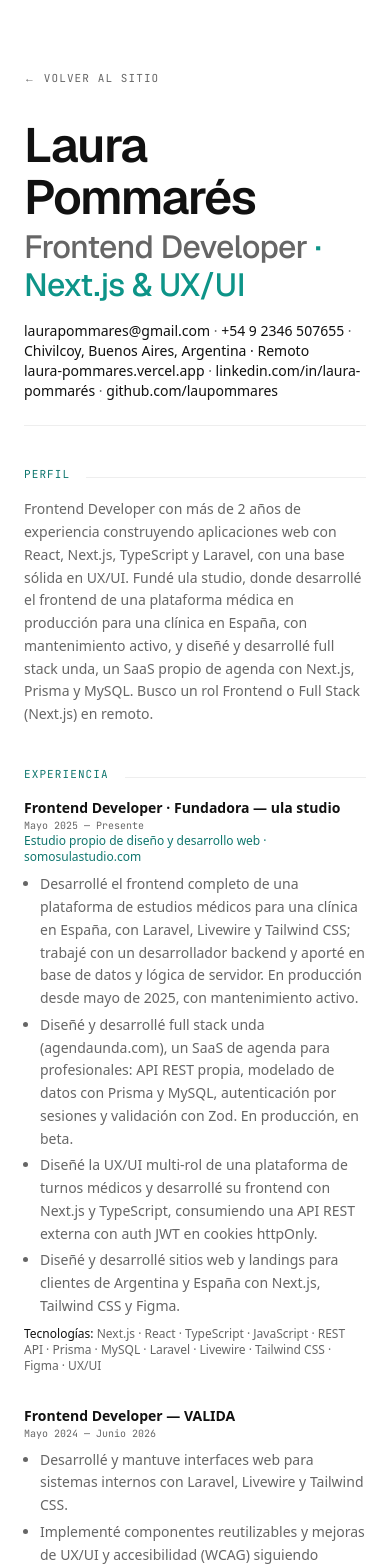
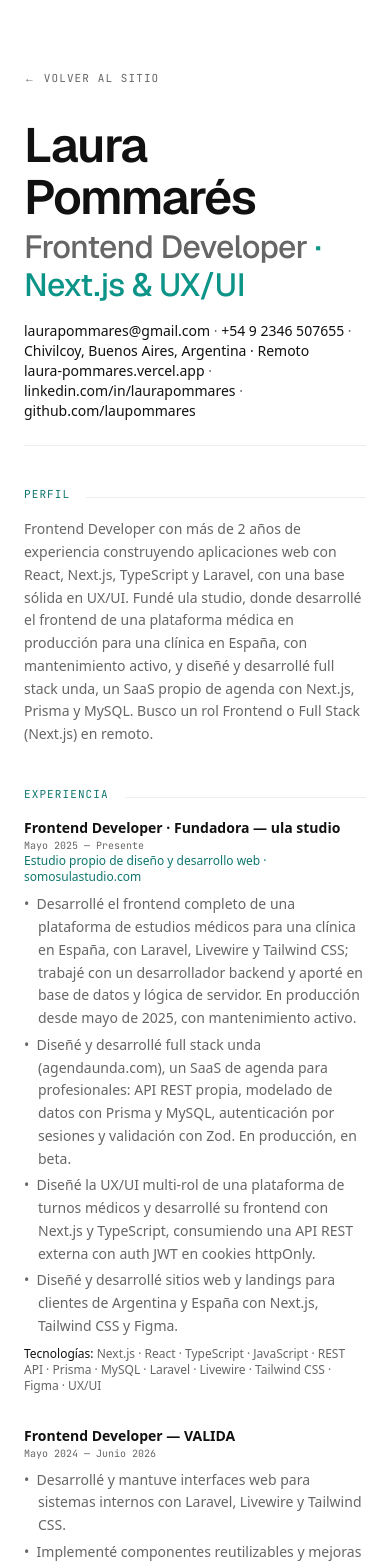
Before and after one commit to laupommares/laura-pommares, a Next.js app: page /cv in a window 390 px wide. Shown: the top 1567 px of the page. Built offline with nearby package versions, Linux system fonts and the light colour scheme; no server answers.

Commit message:
fix: custom LinkedIn URL, text bullets and studio link in CV, education and languages tweaks

```diff
--- a/messages/en.json
+++ b/messages/en.json
@@ -46,7 +46,8 @@
           "Designed the multi-role UX/UI of a medical appointment platform and built its frontend with Next.js and TypeScript, consuming an external REST API with JWT auth in httpOnly cookies.",
           "Designed and built websites and landing pages for clients in Argentina and Spain with Next.js, Tailwind CSS and Figma."
         ],
-        "skills": ["Next.js", "React", "TypeScript", "JavaScript", "REST API", "Prisma", "MySQL", "Laravel", "Livewire", "Tailwind CSS", "Figma", "UX/UI"]
+        "skills": ["Next.js", "React", "TypeScript", "JavaScript", "REST API", "Prisma", "MySQL", "Laravel", "Livewire", "Tailwind CSS", "Figma", "UX/UI"],
+        "contextUrl": "https://somosulastudio.com"
       },
       {
         "title": "Frontend Developer",
@@ -83,7 +84,6 @@
       {
         "institution": "National University of Quilmes",
         "degree": "Bachelor's Degree in International Trade",
-        "period": "March 2007 — December 2014",
         "status": "completed"
       }
     ]
@@ -149,7 +149,7 @@
       { "label": "WhatsApp", "value": "+54 9 2346 507655", "href": "https://wa.me/5492346507655" },
       { "label": "Location", "value": "Chivilcoy, Buenos Aires, Argentina · Remote" },
       { "label": "Portfolio", "value": "laura-pommares.vercel.app", "href": "https://laura-pommares.vercel.app/" },
-      { "label": "LinkedIn", "value": "linkedin.com/in/laura-pommarés", "href": "https://www.linkedin.com/in/laura-pommar%C3%A9s-40959127b/" },
+      { "label": "LinkedIn", "value": "linkedin.com/in/laurapommares", "href": "https://www.linkedin.com/in/laurapommares" },
       { "label": "GitHub", "value": "github.com/laupommares", "href": "https://github.com/laupommares" }
     ],
     "sections": {
@@ -166,7 +166,7 @@
     "languages": [
       { "name": "Spanish", "level": "Native" },
       { "name": "Portuguese", "level": "Advanced" },
-      { "name": "English", "level": "B1" }
+      { "name": "English", "level": "B1 (fluent technical reading)" }
     ],
     "printButton": "Print / Save as PDF"
   }
--- a/messages/es.json
+++ b/messages/es.json
@@ -46,7 +46,8 @@
           "Diseñé la UX/UI multi-rol de una plataforma de turnos médicos y desarrollé su frontend con Next.js y TypeScript, consumiendo una API REST externa con auth JWT en cookies httpOnly.",
           "Diseñé y desarrollé sitios web y landings para clientes de Argentina y España con Next.js, Tailwind CSS y Figma."
         ],
-        "skills": ["Next.js", "React", "TypeScript", "JavaScript", "REST API", "Prisma", "MySQL", "Laravel", "Livewire", "Tailwind CSS", "Figma", "UX/UI"]
+        "skills": ["Next.js", "React", "TypeScript", "JavaScript", "REST API", "Prisma", "MySQL", "Laravel", "Livewire", "Tailwind CSS", "Figma", "UX/UI"],
+        "contextUrl": "https://somosulastudio.com"
       },
       {
         "title": "Frontend Developer",
@@ -83,7 +84,6 @@
       {
         "institution": "Universidad Nacional de Quilmes",
         "degree": "Licenciatura en Comercio Internacional",
-        "period": "Marzo 2007 — Diciembre 2014",
         "status": "completed"
       }
     ]
@@ -151,7 +151,7 @@
       { "label": "WhatsApp", "value": "+54 9 2346 507655", "href": "https://wa.me/5492346507655" },
       { "label": "Ubicación", "value": "Chivilcoy, Buenos Aires, Argentina · Remoto" },
       { "label": "Portfolio", "value": "laura-pommares.vercel.app", "href": "https://laura-pommares.vercel.app/" },
-      { "label": "LinkedIn", "value": "linkedin.com/in/laura-pommarés", "href": "https://www.linkedin.com/in/laura-pommar%C3%A9s-40959127b/" },
+      { "label": "LinkedIn", "value": "linkedin.com/in/laurapommares", "href": "https://www.linkedin.com/in/laurapommares" },
       { "label": "GitHub", "value": "github.com/laupommares", "href": "https://github.com/laupommares" }
     ],
     "sections": {
@@ -168,7 +168,7 @@
     "languages": [
       { "name": "Español", "level": "Nativo" },
       { "name": "Portugués", "level": "Avanzado" },
-      { "name": "Inglés", "level": "B1" }
+      { "name": "Inglés", "level": "B1 (lectura técnica fluida)" }
     ],
     "printButton": "Imprimir / Guardar como PDF"
   }
--- a/src/app/cv/page.tsx
+++ b/src/app/cv/page.tsx
@@ -5,6 +5,7 @@ import { getProjects } from "@/data/projects";
 import type { Locale } from "@/i18n/config";
 import "./print.css";
 import PrintButton from "./PrintButton";
+import LinkedText from "@/components/LinkedText";
 
 // ATS-friendly CV: one column, plain text (no key info inside icons or chips),
 // standard section titles, clickable links. Print styles keep it to 2 A4 pages.
@@ -14,6 +15,7 @@ type RoleItem = {
   title: string;
   company: string;
   context?: string;
+  contextUrl?: string;
   period: string;
   bullets: string[];
   skills: string[];
@@ -22,7 +24,7 @@ type StackCategory = { name: string; items: string[] };
 type EducationItem = {
   institution: string;
   degree: string;
-  period: string;
+  period?: string;
   status: "completed" | "inProgress";
 };
 type CertificationItem = { title: string; issuer: string };
@@ -141,11 +143,16 @@ export default async function CvPage() {
                 </span>
               </div>
               {role.context && (
-                <p className="text-accent-ink text-xs print:text-[12px] font-medium">{role.context}</p>
+                <p className="text-accent-ink text-xs print:text-[12px] font-medium">
+                  <LinkedText text={role.context} url={role.contextUrl} className="hover:underline" />
+                </p>
               )}
-              <ul className={`${body} list-disc pl-4 mt-2 print:mt-1 space-y-1 print:space-y-0.5`}>
+              <ul className={`${body} mt-2 print:mt-1 space-y-1 print:space-y-0.5`}>
                 {role.bullets.map((bullet) => (
-                  <li key={bullet}>{bullet}</li>
+                  // "•" is real text (not a CSS marker) so it survives plain-text extraction.
+                  <li key={bullet} className="pl-3.5 -indent-3.5">
+                    •&nbsp;&nbsp;{bullet}
+                  </li>
                 ))}
               </ul>
               <p className="text-xs print:text-[12px] text-secondary mt-2 print:mt-1">
@@ -220,9 +227,11 @@ export default async function CvPage() {
                     ` (${tEducation("inProgressLabel").toLowerCase()})`}
                 </span>
               </p>
-              <span className="font-label-mono text-secondary text-[10px] shrink-0">
-                {edu.period}
-              </span>
+              {edu.period && (
+                <span className="font-label-mono text-secondary text-[10px] shrink-0">
+                  {edu.period}
+                </span>
+              )}
             </div>
           ))}
         </div>
--- a/src/components/ContactSection.tsx
+++ b/src/components/ContactSection.tsx
@@ -1,5 +1,5 @@
 import { getTranslations } from "next-intl/server";
-import { whatsappUrl } from "@/data/contact";
+import { GITHUB_URL, LINKEDIN_URL, whatsappUrl } from "@/data/contact";
 
 export default async function ContactSection() {
   const t = await getTranslations("Contact");
@@ -29,13 +29,13 @@ export default async function ContactSection() {
             </a>
             <a
               className="text-sm font-bold border-b-2 border-primary hover:border-accent hover:text-accent transition-all pb-1"
-              href="https://www.linkedin.com/in/laura-pommar%C3%A9s-40959127b/"
+              href={LINKEDIN_URL}
             >
               {t("linkedin")}
             </a>
             <a
               className="text-sm font-bold border-b-2 border-primary hover:border-accent hover:text-accent transition-all pb-1"
-              href="https://github.com/laupommares"
+              href={GITHUB_URL}
             >
               {t("github")}
             </a>
--- a/src/components/EducationSection.tsx
+++ b/src/components/EducationSection.tsx
@@ -3,7 +3,7 @@ import { getTranslations } from "next-intl/server";
 type StudyItem = {
   institution: string;
   degree: string;
-  period: string;
+  period?: string;
   status: "completed" | "inProgress";
 };
 
@@ -32,9 +32,11 @@ export default async function EducationSection() {
                     {study.degree}
                   </p>
                 </div>
-                <span className="font-label-mono text-secondary text-[12px] mt-2 md:mt-0">
-                  {study.period}
-                </span>
+                {study.period && (
+                  <span className="font-label-mono text-secondary text-[12px] mt-2 md:mt-0">
+                    {study.period}
+                  </span>
+                )}
               </div>
               <span className="inline-block px-2 py-0.5 bg-surface-alt border border-subtle font-label-mono text-[10px] uppercase tracking-widest text-secondary">
                 {study.status === "inProgress"
--- a/src/components/ExperienceSection.tsx
+++ b/src/components/ExperienceSection.tsx
@@ -1,9 +1,11 @@
 import { getTranslations } from "next-intl/server";
+import LinkedText from "./LinkedText";
 
 type RoleItem = {
   title: string;
   company: string;
   context?: string;
+  contextUrl?: string;
   period: string;
   bullets: string[];
   skills: string[];
@@ -34,7 +36,13 @@ export default async function ExperienceSection() {
                     {role.company}
                   </p>
                   {role.context && (
-                    <p className="text-secondary text-xs mt-1">{role.context}</p>
+                    <p className="text-secondary text-xs mt-1">
+                      <LinkedText
+                        text={role.context}
+                        url={role.contextUrl}
+                        className="underline underline-offset-2 hover:text-accent"
+                      />
+                    </p>
                   )}
                 </div>
                 <span className="font-label-mono text-secondary text-[12px] mt-2 md:mt-0">
--- /dev/null
+++ b/src/components/LinkedText.tsx
@@ -0,0 +1,25 @@
+// Renders `text`, turning the first mention of `url`'s host (e.g. "somosulastudio.com")
+// into a link to `url`. Without a url, or if the host isn't in the text, it's plain text.
+export default function LinkedText({
+  text,
+  url,
+  className,
+}: {
+  text: string;
+  url?: string;
+  className?: string;
+}) {
+  const host = url ? new URL(url).host.replace(/^www\./, "") : "";
+  const at = host ? text.indexOf(host) : -1;
+  if (!url || at === -1) return <>{text}</>;
+
+  return (
+    <>
+      {text.slice(0, at)}
+      <a href={url} target="_blank" rel="noopener noreferrer" className={className}>
+        {host}
+      </a>
+      {text.slice(at + host.length)}
+    </>
+  );
+}
--- a/src/data/contact.ts
+++ b/src/data/contact.ts
@@ -1,5 +1,7 @@
 export const WHATSAPP_NUMBER = "5492346507655";
 export const EMAIL = "laurapommares@gmail.com";
+export const LINKEDIN_URL = "https://www.linkedin.com/in/laurapommares";
+export const GITHUB_URL = "https://github.com/laupommares";
 
 export function whatsappUrl(message?: string) {
   const base = `https://wa.me/${WHATSAPP_NUMBER}`;
```
Also changed, not shown: 2 other files (tests, documents, lock files or other folders).
